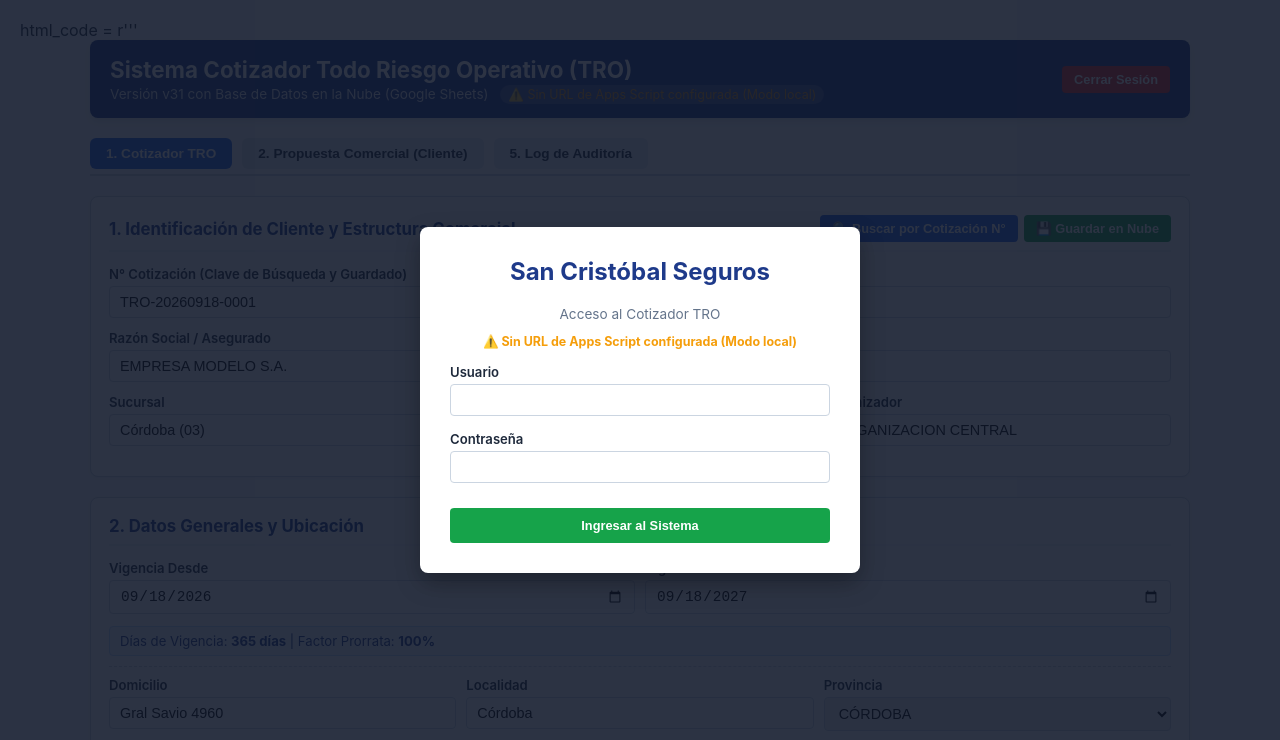
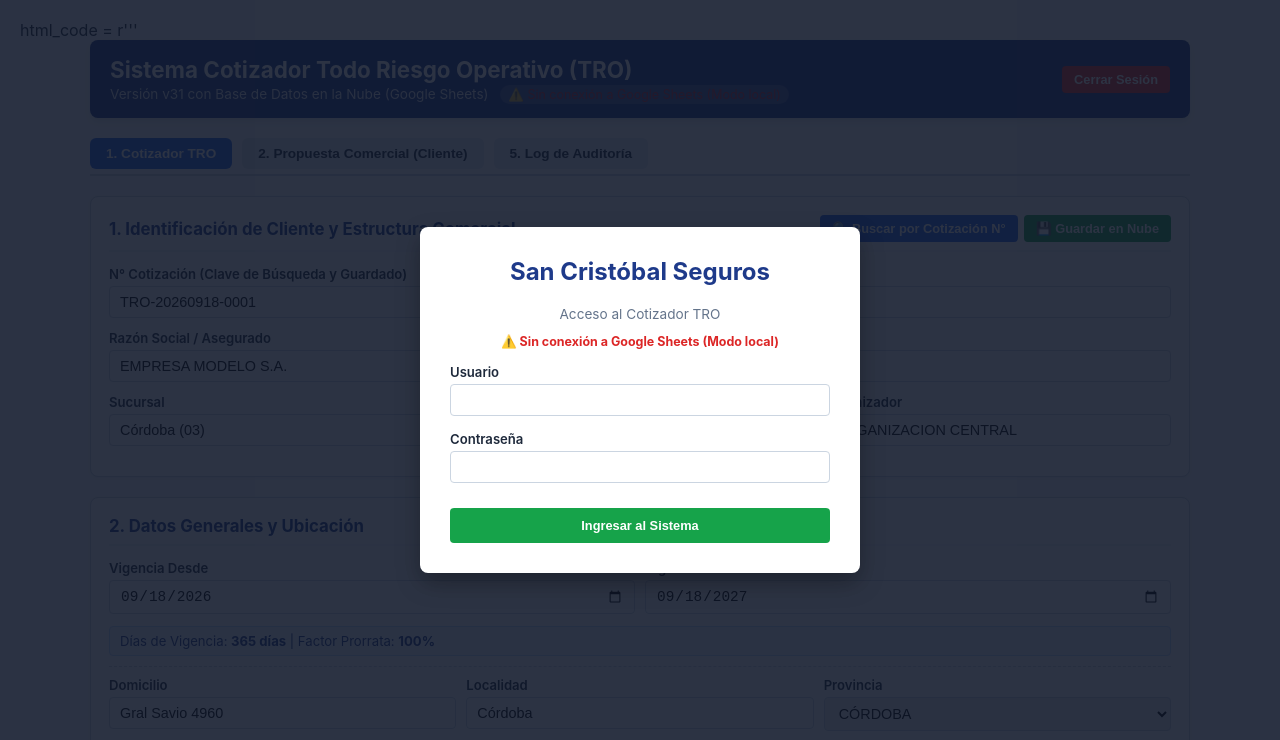
Before and after one commit to matiasgabriellimg-web/Cotizador-TRO, a plain HTML site: page index.html in a window 1280 px wide. Shown: the top 740 px of the page. Drawn offline with Linux system fonts and the light colour scheme; no server answers.

Commit message:
Update index.html

```diff
--- a/index.html
+++ b/index.html
@@ -854,7 +854,7 @@ html_code = r'''<!DOCTYPE html>
     // CONFIGURACIÓN DE BASE DE DATOS EN LA NUBE (GOOGLE APPS SCRIPT)
     // Reemplazá el texto entre comillas por tu URL /exec de Google Apps Script
     // =========================================================================
-    const API_URL = "PEGAR_AQUI_TU_URL_DE_APPS_SCRIPT";
+    const API_URL = "https://script.google.com/macros/s/AKfycby28XWvkjoDefIBczQyVh1jhEo7LXotw3xmgWUaS9ug5JKS5vdUlL1MBsq0SNl8LxgHXQ/exec";
 
     const recargosCuotas = {
         USD: { 1: 0, 2: 1.004999174, 3: 1.010000388, 4: 1.014999561, 5: 1.020000775, 6: 1.024999949, 7: 1.030100694, 8: 1.035226821, 9: 1.040378458, 10: 1.045555732, 11: 1.050758769, 12: 1.054999072 },
```
